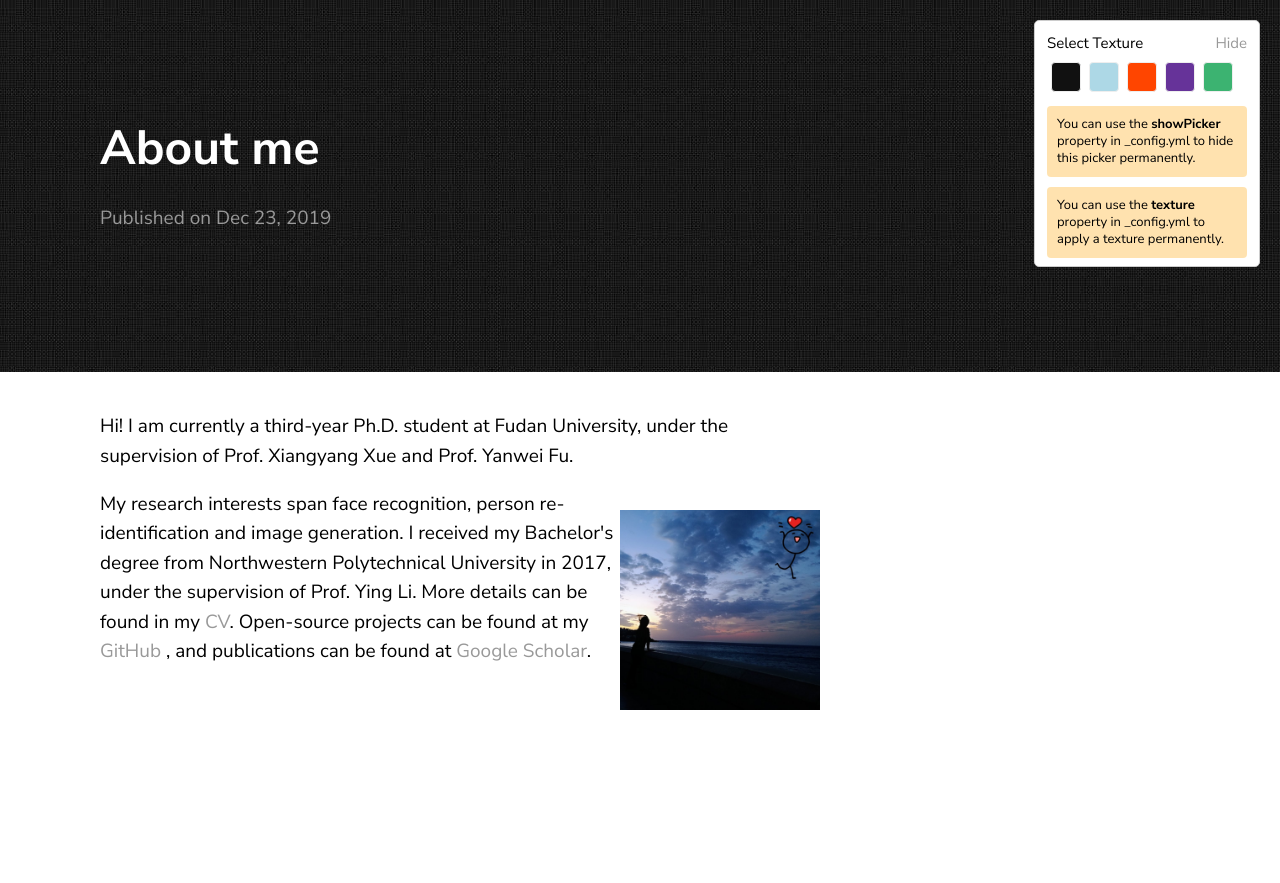
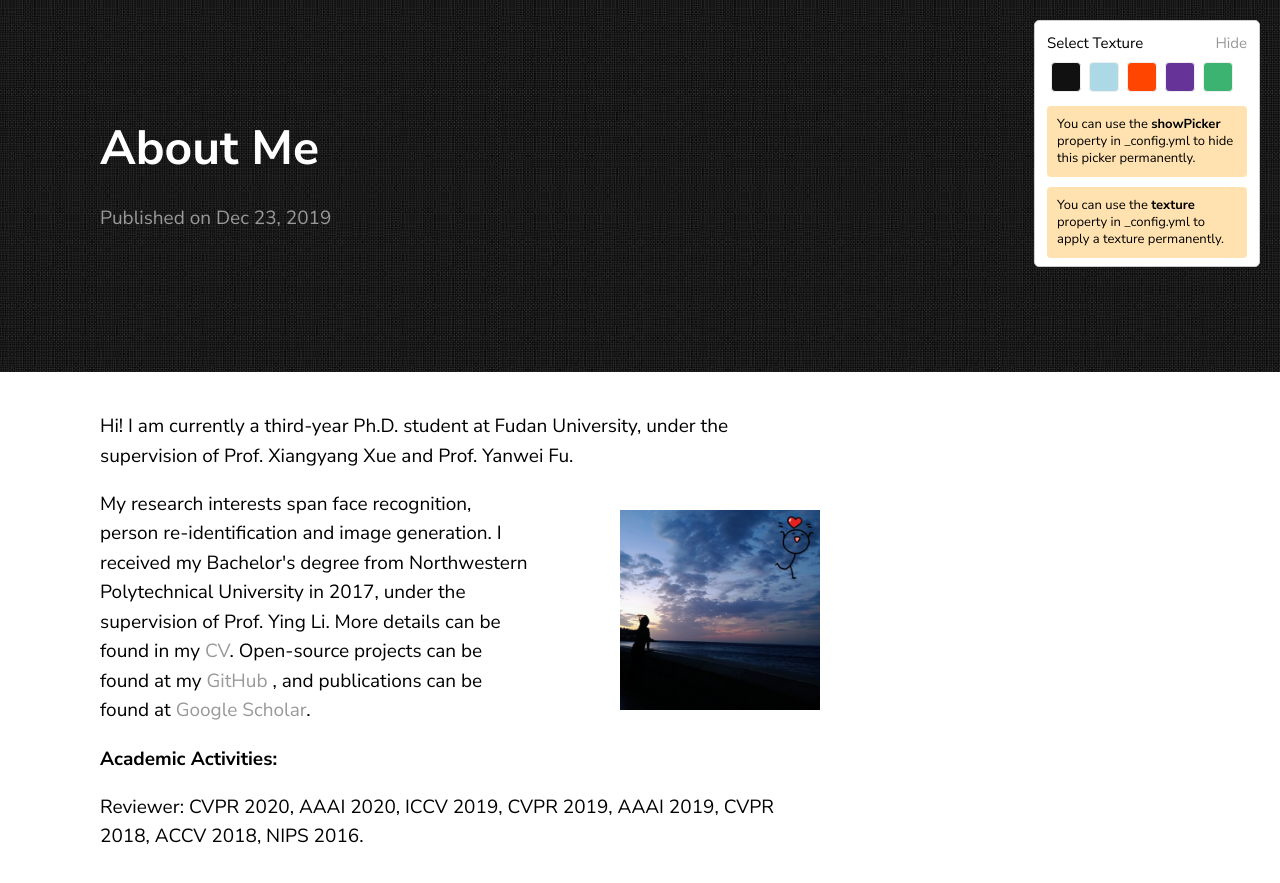
Before and after one commit to wxwangIris/wxwangIris.github.io, a Jekyll site: the page built from _posts/2019-06-23-about-me.markdown, in a window 1280 px wide. Shown: the top 883 px of the page. Built offline with Jekyll 4.4.1, drawn with Linux system fonts in a browser that asks for light colours.

Commit message:
commit 10

```diff
--- a/_posts/2019-06-23-about-me.markdown
+++ b/_posts/2019-06-23-about-me.markdown
@@ -1,6 +1,6 @@
 ---
 layout: post
-title:  "About me"
+title:  "About Me"
 date:   2019-12-23 21:03:36 +0530
 ---
 
@@ -8,11 +8,10 @@ Hi! I am currently a third-year Ph.D. student at Fudan University, under the sup
 
 <div>
 <img src="/img/about/portfolio.png" alt="." width="200" height="200" align="right">
-<span>
+<span style="display:inline-block;width:60%;word-wrap:break-word;white-space:normal;">
+
 My research interests span face recognition, person re-identification and image generation.
-</span>
 
-<span>
 I received my Bachelor's degree from Northwestern Polytechnical University in 2017, under the supervision of Prof. Ying Li.
 
 More details can be found in my <a href="/img/about/CV_wwx.pdf" target="_blank">CV</a>.
@@ -21,3 +20,7 @@ Open-source projects can be found at my <a href="https://github.com/wxwangIris"
 , and publications can be found at <a href="https://scholar.google.com/citations?user=BN9Q_dcAAAAJ&hl=en" target="_blank">Google Scholar</a>.
 </span>
 </div>
+
+<b>Academic Activities:</b>
+
+Reviewer: CVPR 2020, AAAI 2020, ICCV 2019, CVPR 2019, AAAI 2019, CVPR 2018, ACCV 2018, NIPS 2016.
```
